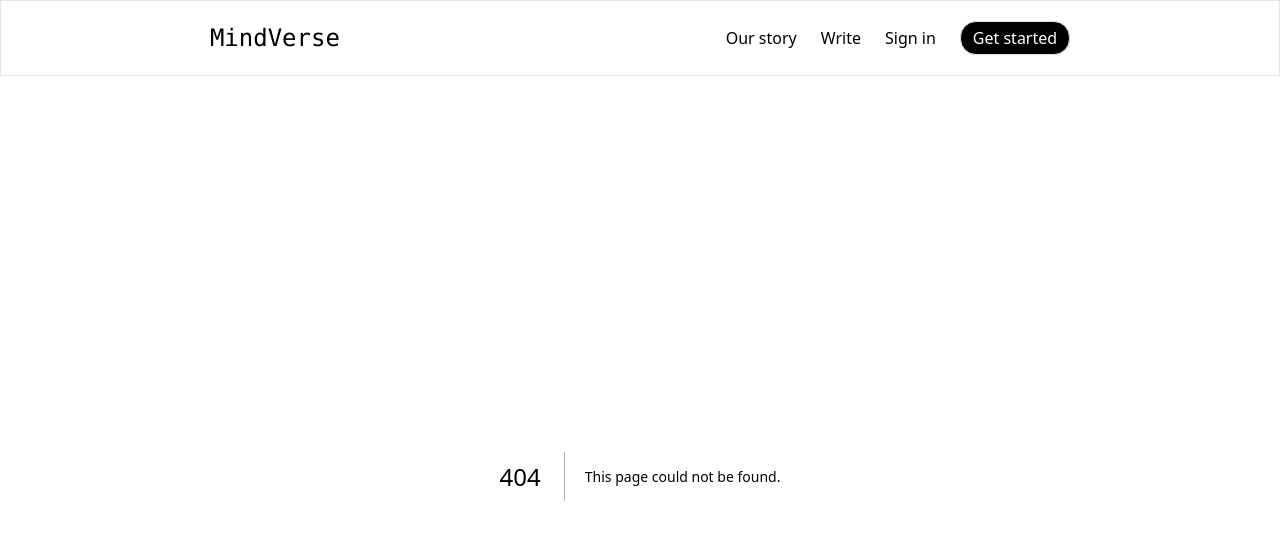
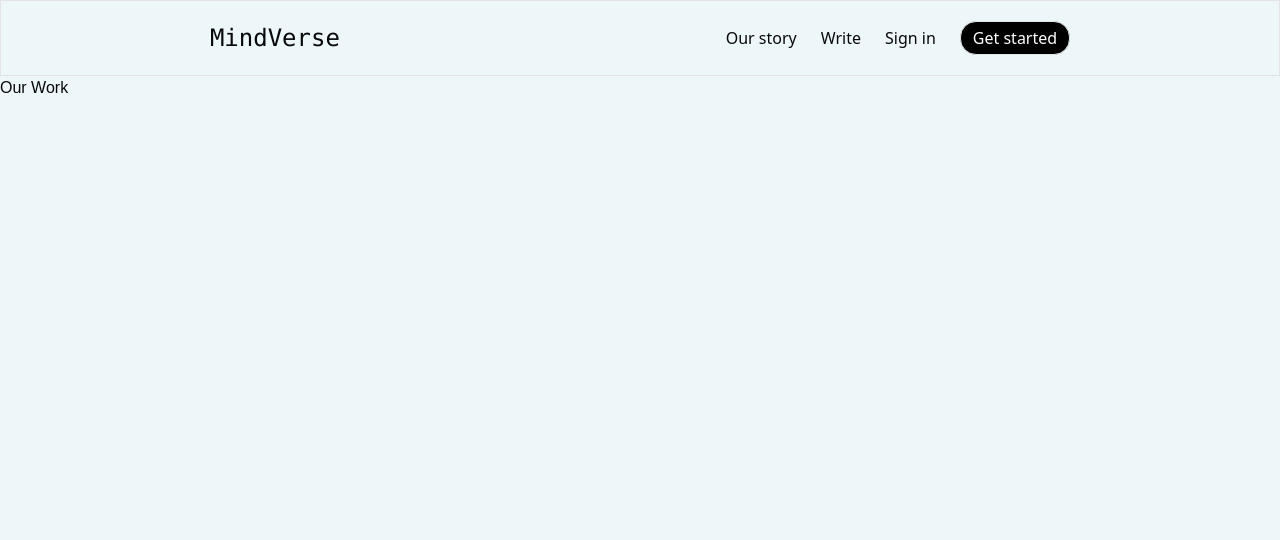
Before and after one commit to hemant069/BlogApp, a Next.js app in the folder frontend/: page /our-story in a window 1280 px wide. Before the commit this address had no page. Shown: the top 540 px of the page. Built offline with nearby package versions, Linux system fonts and the light colour scheme.

Commit message:
added the our-story page

```diff
--- /dev/null
+++ b/frontend/app/our-story/page.tsx
@@ -0,0 +1,7 @@
+import React from "react";
+
+const page = () => {
+  return <div>Our Work</div>;
+};
+
+export default page;
```
